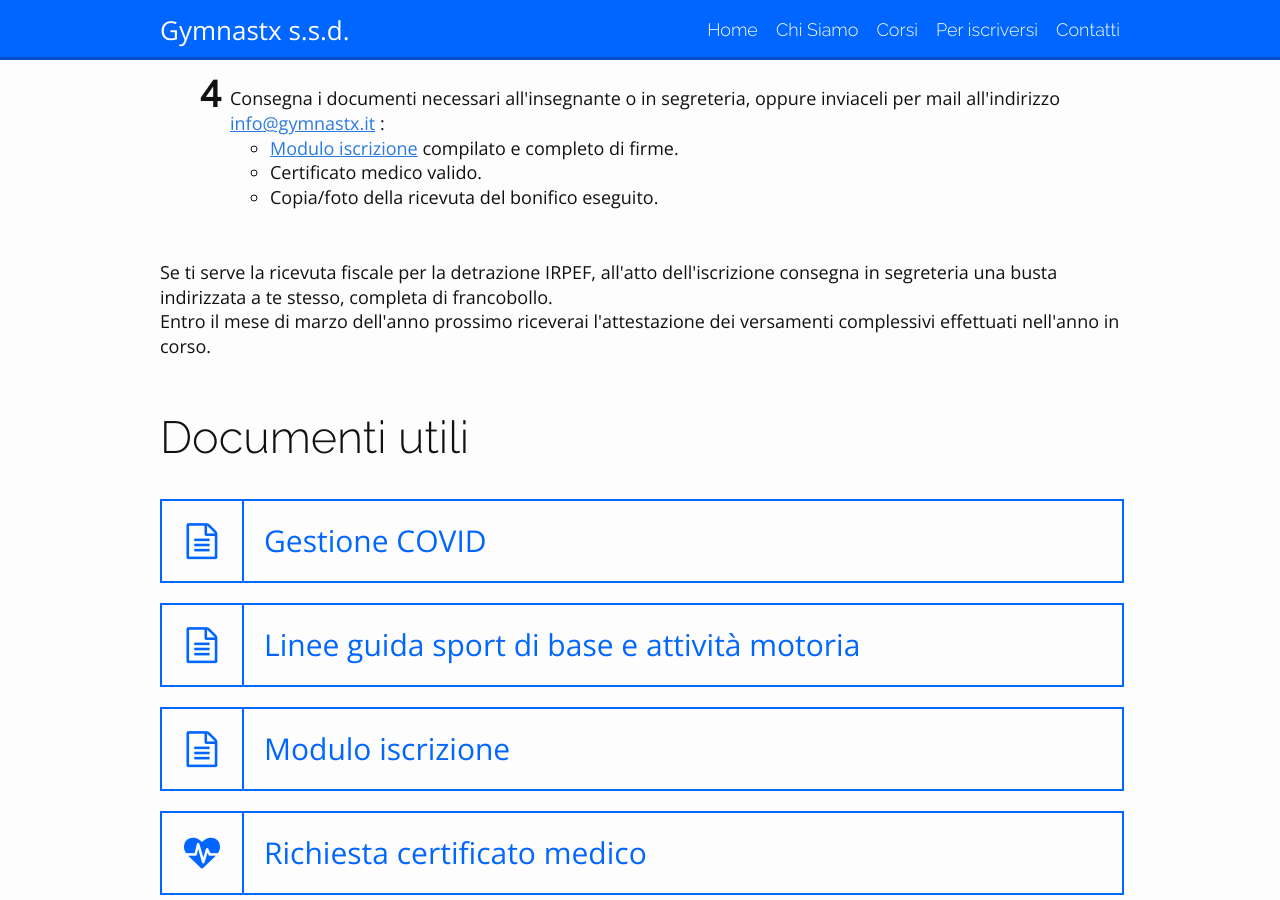
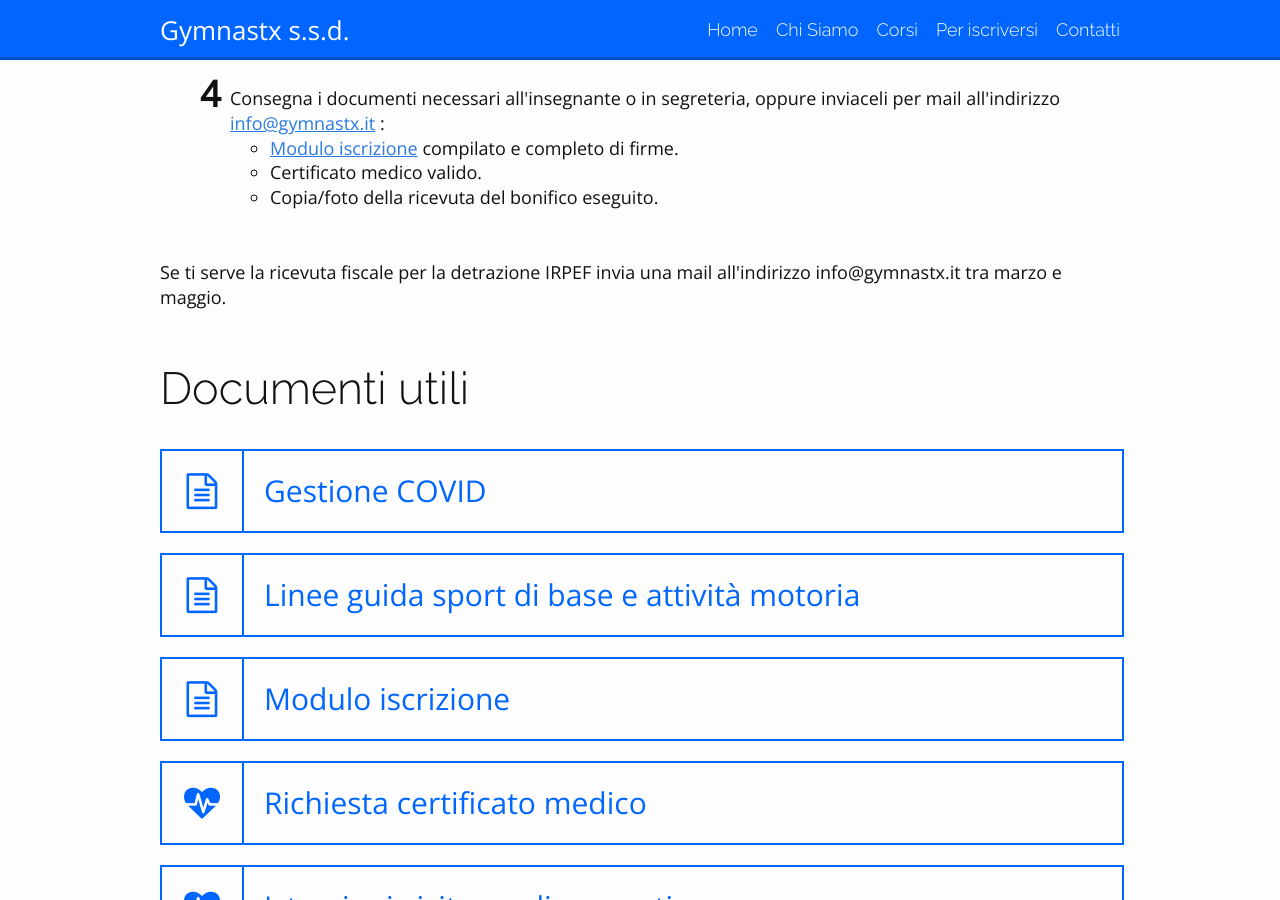
Before and after one commit to gymnastx/gymnastx.github.io, a Jekyll site: the page built from per-iscriversi/index.html, in a window 1280 px wide and 900 px high, scrolled down 665 px. Built offline with Jekyll 4.4.1, drawn with Linux system fonts in a browser that asks for light colours; nearby versions of some CDN libraries.

Commit message:
Corretto per iscriversi

```diff
--- a/per-iscriversi/index.html
+++ b/per-iscriversi/index.html
@@ -50,9 +50,7 @@ layout: default
       </ul>
 
       <p id="ricevuta-fiscale">
-        Se ti serve la ricevuta fiscale per la detrazione IRPEF, all'atto dell'iscrizione consegna in segreteria una busta indirizzata a te stesso, completa di francobollo.
-        <br>
-        Entro il mese di marzo dell'anno prossimo riceverai l'attestazione dei versamenti complessivi effettuati nell'anno in corso.
+        Se ti serve la ricevuta fiscale per la detrazione IRPEF invia una mail all'indirizzo info@gymnastx.it tra marzo e maggio.
       </p>
     </section>
   </div> <!--end wrapper-->
```
